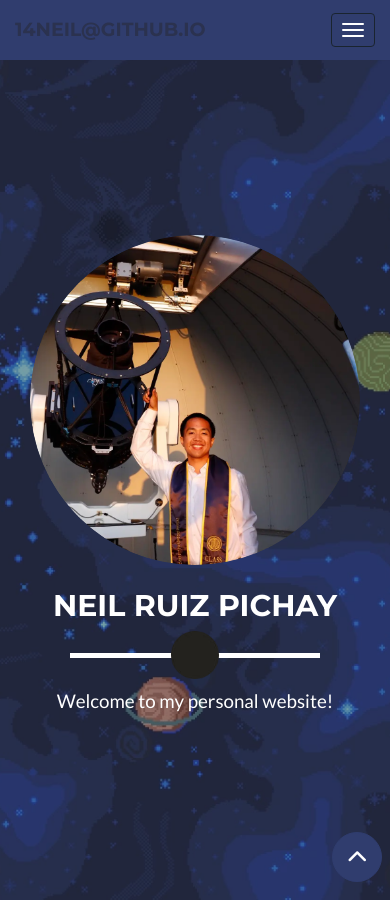
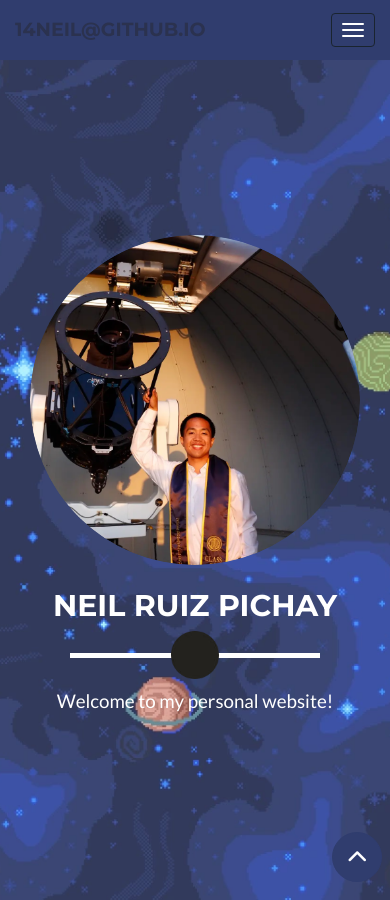
Before and after one commit to 14neil/14neil.github.io, a Jekyll site: the page built from _posts/2025-09-18-project-1.markdown, in a window 390 px wide and 900 px high. Built offline with Jekyll 4.4.1, drawn with Linux system fonts in a browser that asks for light colours.

Commit message:
Update main.css

```diff
--- a/_includes/css/main.css
+++ b/_includes/css/main.css
@@ -63,7 +63,7 @@ body {
         left: 0;
         width: 100%;
         height: 100%;
-        background-color: rgba(0, 0, 0, 0.35); /* 35% black overlay */
+        /* background-color: rgba(0, 0, 0, 0.35); 35% black overlay */
         z-index: 0;
         pointer-events: none; /* allow interactions */
     }
```
